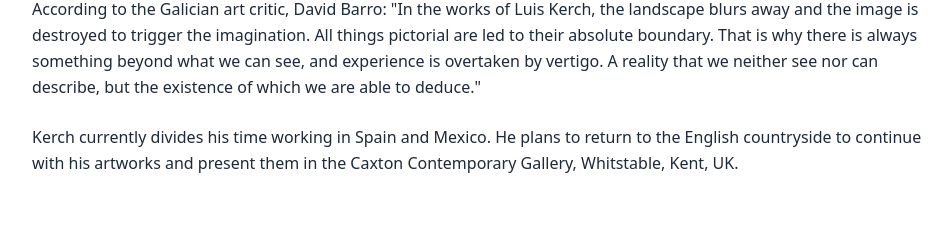
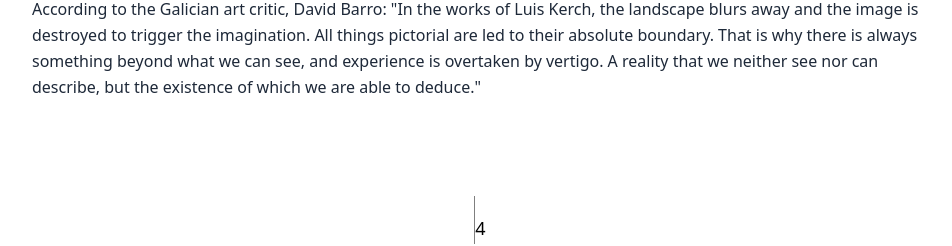
Before and after one commit to luiskcc/luis-kerch-art, a Next.js app: page / in a window 1280 px wide. Shown: the part 4500-4746 px from the top of the page, without its empty margins (160-1112 px from the left). Built offline with nearby package versions, Linux system fonts and the light colour scheme.

Commit message:
adjusted images

```diff
--- a/package.json
+++ b/package.json
@@ -10,6 +10,7 @@
   },
   "dependencies": {
     "@tailwindcss/postcss": "^4.0.17",
+    "@vercel/analytics": "^1.5.0",
     "next": "15.2.4",
     "react": "^19.0.0",
     "react-dom": "^19.0.0"
--- a/src/app/components/ThirdPage.js
+++ b/src/app/components/ThirdPage.js
@@ -72,13 +72,6 @@ export default function ThirdPage() {
                         A reality that we neither see nor can describe, but the
                         existence of which we are able to deduce.&quot;
                     </p>
-                    <p className="font-jost text-sm md:text-base leading-relaxed">
-                        Kerch currently divides his time working in Spain and
-                        Mexico. He plans to return to the English countryside
-                        to continue with his artworks and present them in the
-                        Caxton Contemporary
-                        Gallery, Whitstable, Kent, UK.
-                    </p>
                 </div>
                 <footer className="mt-16 md:mt-24 flex justify-center items-center">
                     <div className="w-px h-12 bg-current opacity-50 mb-4"></div>
--- a/src/app/layout.js
+++ b/src/app/layout.js
@@ -74,9 +74,13 @@ export const viewport = {
   themeColor: "#ffffff"
 };
 
+
 export default function RootLayout({ children }) {
   return (
     <html lang="en" className="bg-white">
+      <head>
+
+      </head>
       <body className={`${geistSans.variable} ${geistMono.variable} ${questrial.variable} ${jost.variable} text-black bg-white min-h-screen`}>
         {children}
       </body>
```
Also changed, not shown: src/app/page.js (+1 -6 lines), 1 other file (tests, documents, lock files or other folders).
